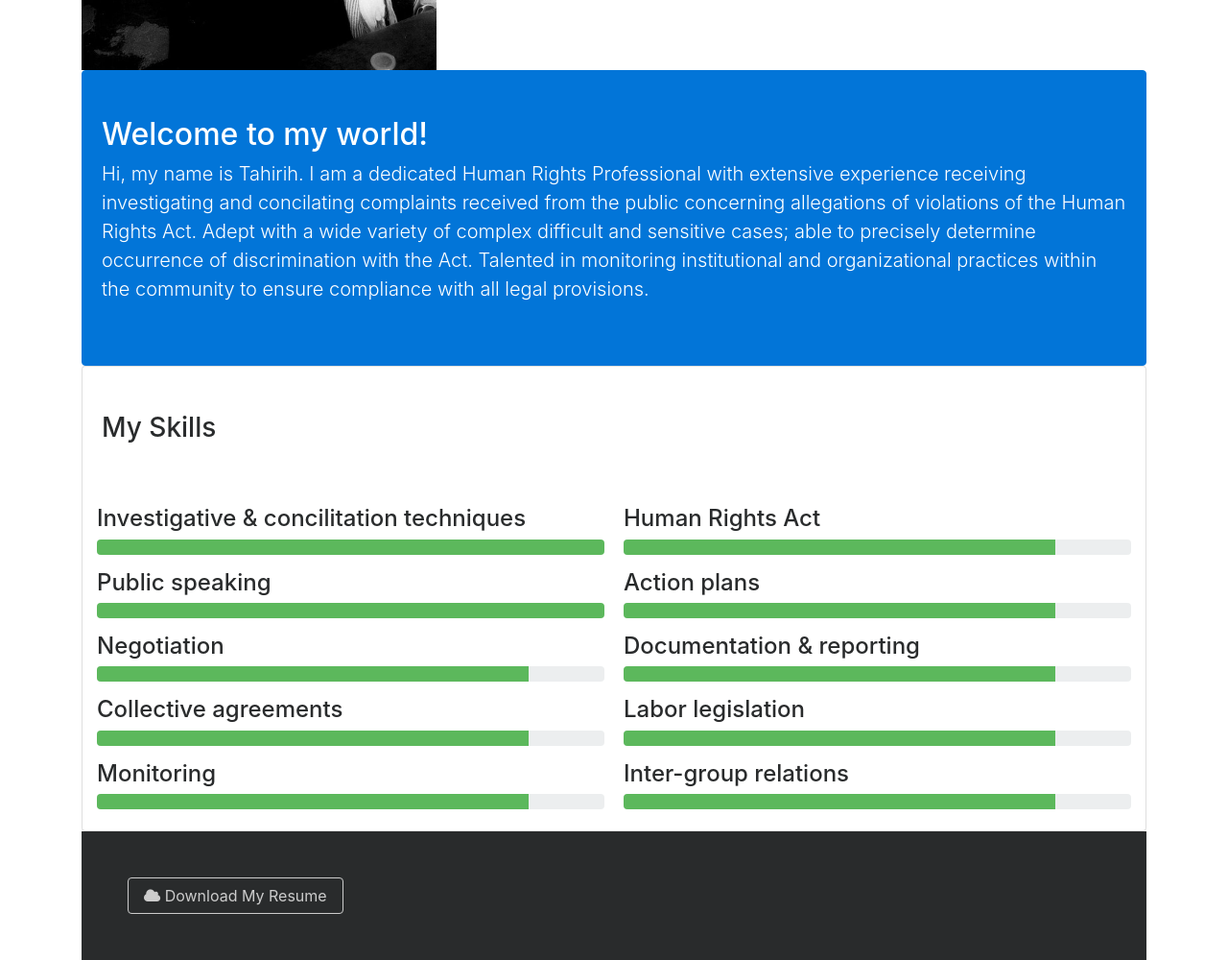
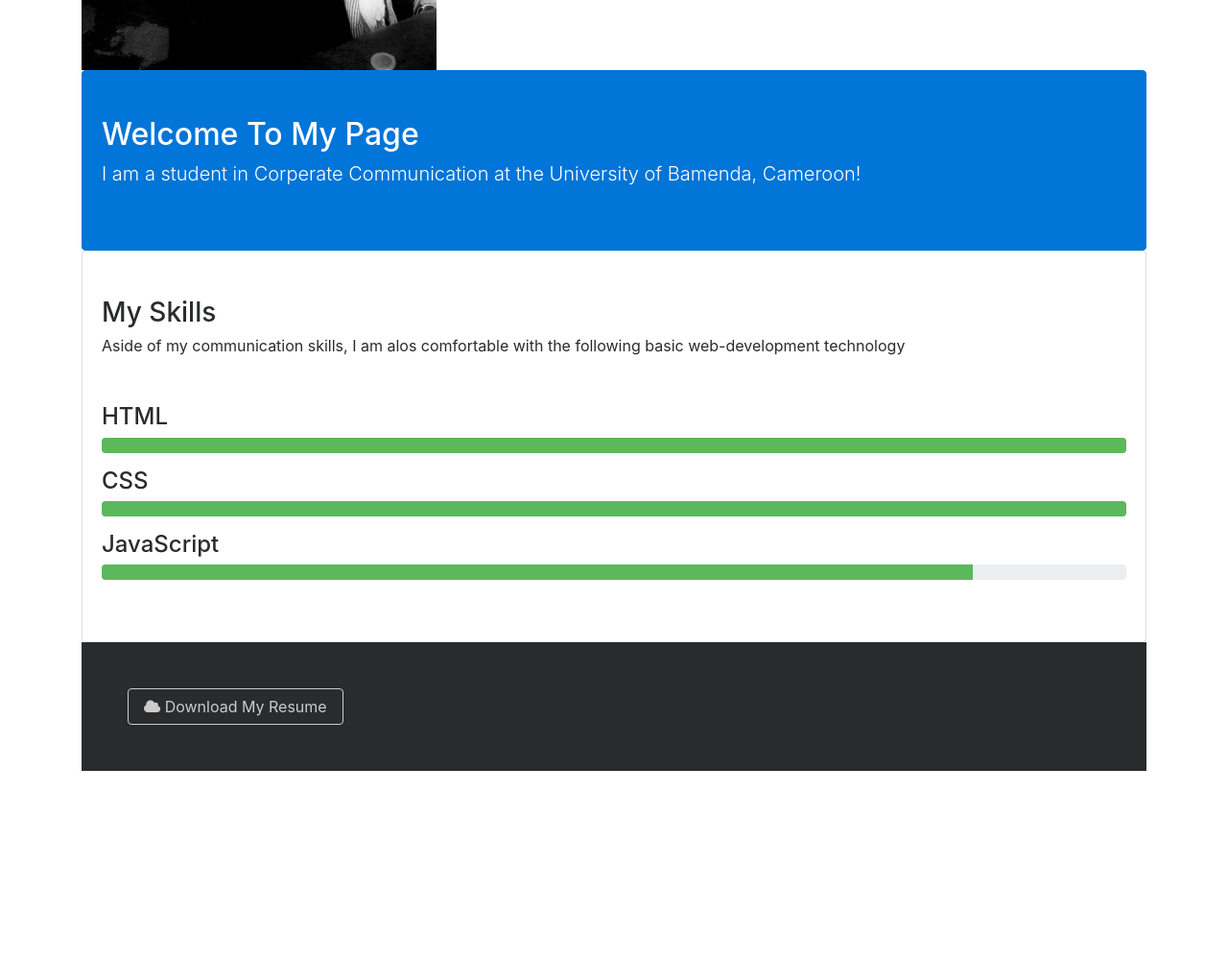
Before and after one commit to Tahirih-Natang/Tahirih-Natang.github.io, a plain HTML site: page index.html in a window 1280 px wide. Shown: the part 420-1420 px from the top of the page at 96% size. After the commit the page ends 1223 px from the top, so only its background shows below. Drawn offline with Linux system fonts and the light colour scheme; some packages are replaced by stand-ins of ours; a script that the page names is missing.

Commit message:
adjust column

```diff
--- a/index.html
+++ b/index.html
@@ -53,7 +53,7 @@
     </header>
 
     <!-- HOME -->
-    <div id="home" class="collapse show">
+    <!-- <div id="home" class="collapse show">
       <div class="card card-block card-primary text-white py-5">
         <h2>Welcome to my world!</h2>
         <p class="lead">Hi, my name is Tahirih. I am a dedicated Human Rights Professional with extensive experience receiving
@@ -62,9 +62,9 @@
           occurrence of discrimination with the Act. Talented in monitoring institutional and organizational practices within
           the community to ensure compliance with all legal provisions.
         </p>
-      </div>
+      </div> -->
 
-      <div class="card card-block py-5">
+      <!-- <div class="card card-block py-5">
         <h3>My Skills</h3>
         <p></p>
         <hr>
@@ -114,7 +114,31 @@
             </div>
           </div>
         </div>
+    </div> -->
 
+    <div id="home" class="collapse show">
+      <div class="card card-block card-primary text-white py-5">
+        <h2>Welcome To My Page</h2>
+        <p class="lead">I am a student in Corperate Communication at the University of Bamenda, Cameroon!</p>
+      </div>
+
+      <div class="card card-block py-5">
+        <h3>My Skills</h3>
+        <p>Aside of my communication skills, I am alos comfortable with the following basic web-development technology</p>
+        <hr>
+        <h4>HTML</h4>
+        <div class="progress mb-3">
+          <div class="progress-bar bg-success" role="progressbar" style="width:100%"></div>
+        </div>
+        <h4>CSS</h4>
+        <div class="progress mb-3">
+          <div class="progress-bar bg-success" role="progressbar" style="width:100%"></div>
+        </div>
+        <h4>JavaScript</h4>
+        <div class="progress mb-3">
+          <div class="progress-bar bg-success" role="progressbar" style="width:85%"></div>
+        </div>
+      </div>
     </div>
 
     <!-- RESUME -->
```
